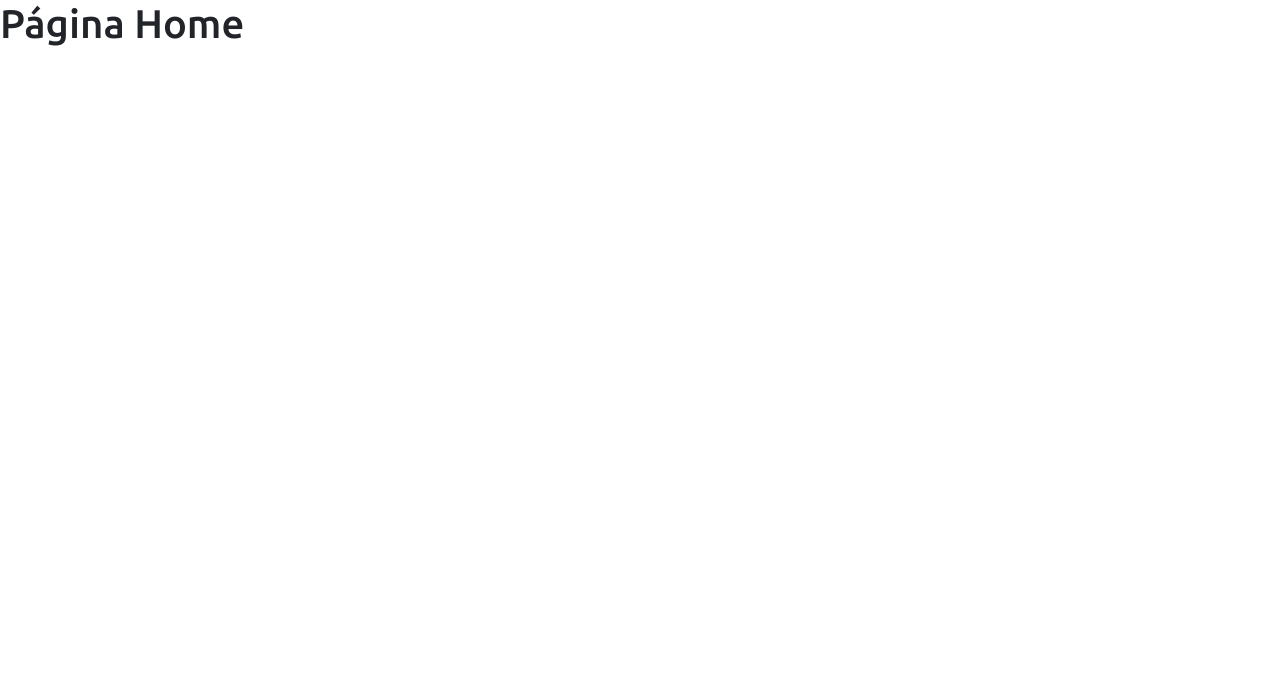
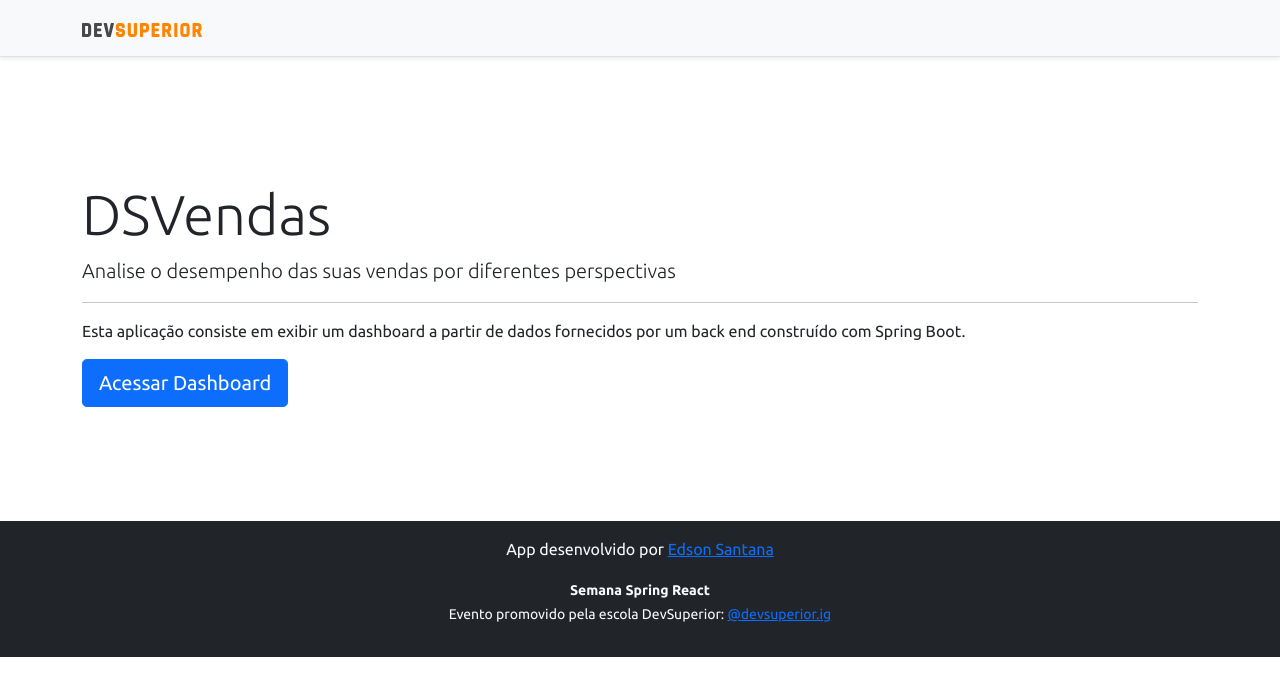
Before and after one commit to EdsonSantana93/projeto-sds3, a React (Create React App) app in the folder frontend/: page / in a window 1280 px wide. Shown: the top 696 px of the page. Built offline with nearby package versions, Linux system fonts and the light colour scheme.

Commit message:
Home e Navegação

```diff
--- a/frontend/src/assets/css/styles.css
+++ b/frontend/src/assets/css/styles.css
@@ -30,3 +30,8 @@
 .text-primary {
     color: var(--color-primary) !important;
 }
+
+#home{
+    min-height:340px;
+    margin-top: 124px;
+}
--- a/frontend/src/components/NavBar/index.tsx
+++ b/frontend/src/components/NavBar/index.tsx
@@ -1,11 +1,14 @@
 import ImgDsDark from 'assets/img/ds-dark.svg';
+import { Link } from 'react-router-dom';
 
 function NavBar() {
     return (
         <div className="d-flex flex-column flex-md-row align-items-center p-3 px-md-4 mb-3 bg-light border-bottom shadow-sm">
             <div className="container">
                 <nav className="my-2 my-md-0 mr-md-3">
-                    <img src={ImgDsDark} alt="DevSuperior" width="120" />
+                    <Link to="/">
+                        <img src={ImgDsDark} alt="DevSuperior" width="120" />
+                    </Link>
                 </nav>
             </div>
         </div>
--- a/frontend/src/pages/Home/index.tsx
+++ b/frontend/src/pages/Home/index.tsx
@@ -1,10 +1,24 @@
+import Footer from "components/Footer";
+import NavBar from "components/NavBar";
+import { Link } from "react-router-dom";
+
 function Home() {
     return (
-        <div>
-            <div>
-               <h1>Página Home</h1>
+        <>
+        <NavBar/>
+        <div className="container" id="home">
+            <div className="jumbotron">
+                <h1 className="display-4">DSVendas</h1>
+                <p className="lead">Analise o desempenho das suas vendas por diferentes perspectivas</p>
+                <hr />
+                <p>Esta aplicação consiste em exibir um dashboard a partir de dados fornecidos por um back end construído com Spring Boot.</p>
+                <Link to="/dashboard" className="btn btn-primary btn-lg">
+                    Acessar Dashboard
+                </Link>
             </div>
         </div>
+        <Footer/>
+        </>
     );
 }
 
```
